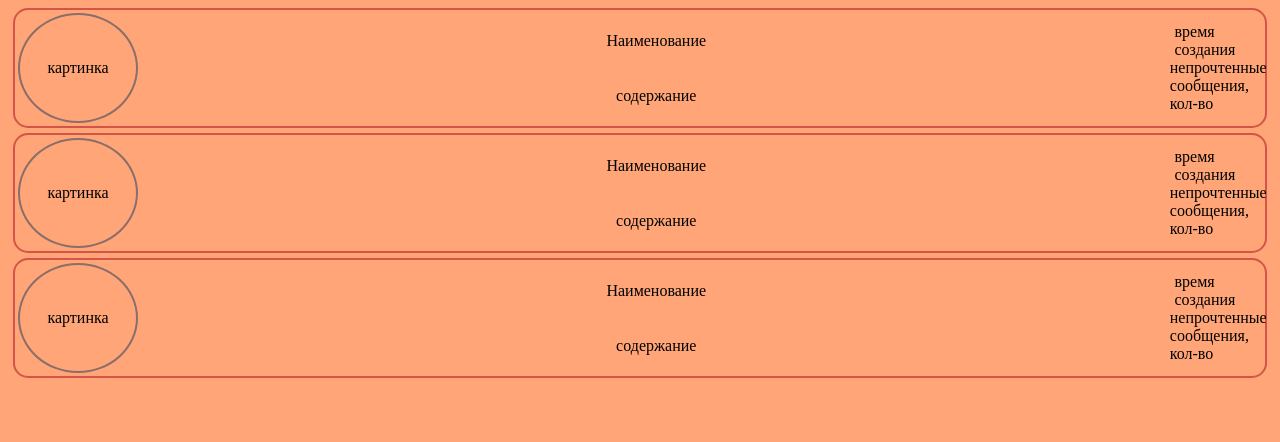
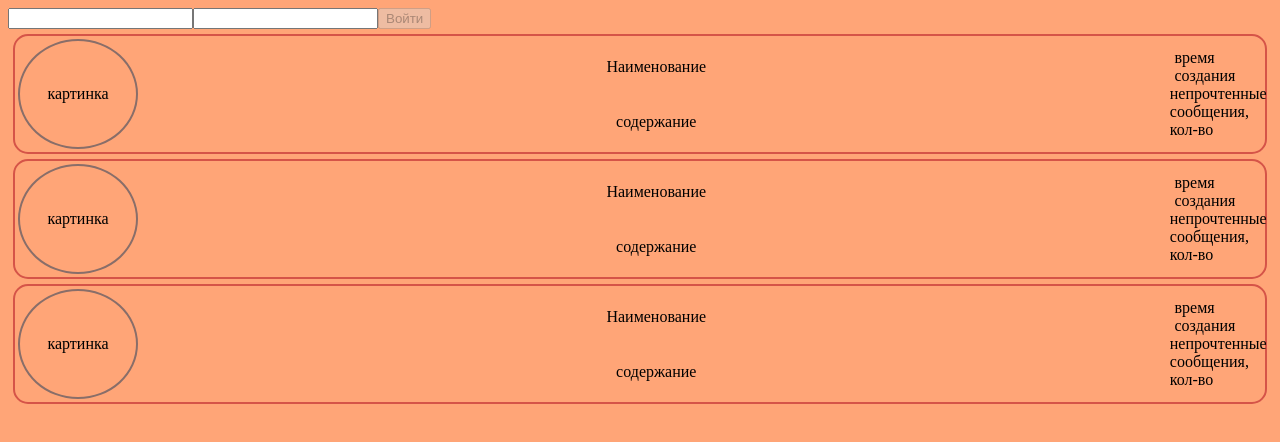
Before and after one commit to BaronGalileo/messenger-zubr, a React (Create React App) app in the folder frontend/messenger-zubr/: page / in a window 1280 px wide. Shown: the top 442 px of the page. Built offline with nearby package versions, Linux system fonts and the light colour scheme.

Commit message:
запуск сервера и фронта вместе

```diff
--- a/frontend/messenger-zubr/package.json
+++ b/frontend/messenger-zubr/package.json
@@ -11,6 +11,7 @@
     "react-redux": "^9.2.0",
     "react-router-dom": "^7.1.5",
     "react-scripts": "5.0.1",
+    "redux-persist": "^6.0.0",
     "sass": "^1.84.0"
   },
   "scripts": {
--- a/frontend/messenger-zubr/src/components/App.tsx
+++ b/frontend/messenger-zubr/src/components/App.tsx
@@ -1,17 +1,24 @@
 import { Route, Routes } from "react-router-dom"
+import { useForm, FormProvider } from "react-hook-form";
 import { HomePage } from "../pages/Home"
 import { RoomPage } from "../pages/Room"
 import { Notfoundpage } from "../pages/Notfoundpage"
 
 const App = () => {
+
+  const methods = useForm({
+    mode: "onBlur"
+  })
+
   return(
     <div className="App">
-
+      <FormProvider {...methods}>
         <Routes>
           <Route path="/" element={<HomePage/>}/>
           <Route path="a" element={<RoomPage/>}/>
           <Route path="*" element={<Notfoundpage/>}/>
         </Routes>
+      </FormProvider>
     </div>
   )
 }
--- /dev/null
+++ b/frontend/messenger-zubr/src/components/LoginForm/LoginForm.tsx
@@ -0,0 +1,84 @@
+import React, { useEffect } from "react";
+import { Navigate } from "react-router-dom";
+import { useDispatch, useSelector } from "react-redux";
+import { removeAuth, setAuth } from "../../store/authSlice"
+import {  useFormContext } from "react-hook-form";
+import axios from "axios";
+import { AppDispatch, RootState } from "../../store";
+
+
+
+
+
+
+export const LoginForm = () => {
+
+    const isAuth = useSelector((state: RootState) => state.auth);
+    const dispatch: AppDispatch = useDispatch();
+
+    const {
+        register,
+        handleSubmit,
+        reset,
+        formState: {isValid}
+    } = useFormContext()
+
+
+
+    const onSubmit = (data:any) => {
+
+        const path = "http://127.0.0.1:8000/api/token/"
+        axios.post(path, data).then(res=>{
+            console.log("DATA", res.data)
+            if(res.data.token){
+                const accountAdd = {
+                    username: data.username,
+                    auth_token: res.data.token,
+                    confermAut : {headers: {"Authorization" : `Bearer ${res.data.token}`}},
+                    }
+                    reset()
+                    return dispatch(setAuth(accountAdd))
+
+            }
+        })
+        .catch(err => {
+            if(err.request.status === 401){
+                dispatch(removeAuth())
+                alert("Вы ошиблись! Проверьте Логин и Пароль");
+                reset()
+            }
+            else if(err.request.status >= 500) {
+                dispatch(removeAuth())
+                alert("Извините, проблема с сервером, попробуйте зайти позже!");
+                reset()
+            }
+            else {
+                dispatch(removeAuth())
+                console.log("errrr", err)
+            }
+        })
+    }
+
+
+    if(isAuth.isAuth) return <Navigate to="/"/>
+
+
+    return (
+        <>
+        <div className="conteyner_form">
+            <div className="form-login">
+            <form onSubmit={handleSubmit(onSubmit)}>
+                <input
+                {...register("username", {
+                    required: "Обязательно к заполнению",
+                })}   />
+                <input {...register("password", {
+                    required: "Обязательно к заполнению",
+                })}  type="password"/>
+                <button disabled={!isValid} className="add-book">Войти</button>
+            </form>
+            </div>
+        </div>
+        </>
+    )
+}
--- a/frontend/messenger-zubr/src/index.tsx
+++ b/frontend/messenger-zubr/src/index.tsx
@@ -2,6 +2,9 @@ import React from 'react';
 import ReactDOM from 'react-dom/client';
 import { App } from './components/App';
 import { BrowserRouter } from 'react-router-dom';
+import { Provider } from 'react-redux';
+import store, {persistor} from './store';
+import { PersistGate } from 'redux-persist/integration/react';
 import "./styles/index.scss";
 
 
@@ -11,7 +14,11 @@ const root = ReactDOM.createRoot(
 root.render(
   // <React.StrictMode>
   <BrowserRouter>
-    <App/>
-  </BrowserRouter>
+  <Provider store={store}>
+    <PersistGate loading={null} persistor={persistor}>
+      <App />
+    </PersistGate>
+  </Provider>
+</BrowserRouter>
   // </React.StrictMode>
 );
--- a/frontend/messenger-zubr/src/pages/Home.tsx
+++ b/frontend/messenger-zubr/src/pages/Home.tsx
@@ -1,7 +1,9 @@
 import { CardRoom } from "../components/Card_Room/CardRoom"
+import { LoginForm } from "../components/LoginForm/LoginForm"
 
 const HomePage = () => {
     return <div>
+        <LoginForm/>
         <CardRoom/>
         <CardRoom/>
         <CardRoom/>
--- /dev/null
+++ b/frontend/messenger-zubr/src/store/authSlice.tsx
@@ -0,0 +1,36 @@
+import {createSlice, PayloadAction} from "@reduxjs/toolkit";
+import { AuthState, AuthPayload } from "../types/auth"
+
+
+const initialState:AuthState = {
+    username: null,
+    auth_token:  null,
+    isAuth: false,
+    confermAut: null,
+}
+
+
+
+const authSlice = createSlice({
+    name: 'user',
+    initialState,
+    reducers: {
+        setAuth(state, action: PayloadAction<AuthPayload>) {
+            state.username = action.payload.username;
+            state.auth_token = action.payload.auth_token;
+            state.isAuth = true;
+            state.confermAut = action.payload.confermAut;
+        },
+        removeAuth(state) {
+            state.username = null;
+            state.auth_token = null;
+            state.isAuth = false;
+            state.confermAut = null;
+        }
+    },
+
+});
+
+export const {setAuth, removeAuth} = authSlice.actions;
+
+export default authSlice.reducer;
--- /dev/null
+++ b/frontend/messenger-zubr/src/store/index.tsx
@@ -0,0 +1,47 @@
+import { configureStore, combineReducers } from '@reduxjs/toolkit'
+import {
+  persistStore,
+  persistReducer,
+  FLUSH,
+  REHYDRATE,
+  PAUSE,
+  PERSIST,
+  PURGE,
+  REGISTER,
+ } from 'redux-persist'
+import storage from 'redux-persist/lib/storage';
+import authReducer from './authSlice'
+
+
+
+
+
+
+const rootReducer = combineReducers({
+  auth: authReducer
+
+})
+
+const persistConfig = {
+  key: 'root',
+  storage,
+ }
+
+const persistedReducer = persistReducer(persistConfig, rootReducer)
+
+const store = configureStore({
+  reducer: persistedReducer,
+  middleware: (getDefaultMiddleware) =>
+    getDefaultMiddleware({
+      serializableCheck: {
+        ignoredActions: [FLUSH, REHYDRATE, PAUSE, PERSIST, PURGE, REGISTER],
+      },
+    }),
+})
+
+export const persistor = persistStore(store);
+
+export type RootState = ReturnType<typeof rootReducer>;
+export type AppDispatch = typeof store.dispatch;
+
+export default store;
--- a/frontend/messenger-zubr/src/styles/_cards.scss
+++ b/frontend/messenger-zubr/src/styles/_cards.scss
@@ -3,7 +3,6 @@
 
 .card-room {
 
-    &,
     &-wrapper,
     &-avatar,
     &-name-contex,
@@ -16,6 +15,11 @@
         @include m.d-flex(space-between);
         margin: 5px;
         height: 120px;
+        transition: background-color 0.3s ease, transform 0.3s ease;
+        &:hover {
+            background-color: v.$main__color_2;
+            transform: scale(1.03);
+        }
     }
 
     &-avatar {
--- /dev/null
+++ b/frontend/messenger-zubr/src/types/auth.ts
@@ -0,0 +1,20 @@
+export interface AuthState {
+    username: string | null;
+    auth_token: string | null;
+    isAuth: boolean;
+    confermAut: {
+      headers: {
+        Authorization: string;
+      };
+    } | null;
+  }
+
+  export interface AuthPayload {
+    username: string;
+    auth_token: string;
+    confermAut: {
+      headers: {
+        Authorization: string;
+      };
+    };
+  }
```
Also changed, not shown: 1 other file (tests, documents, lock files or other folders). Lines whose indentation alone changed are shown as unchanged.
